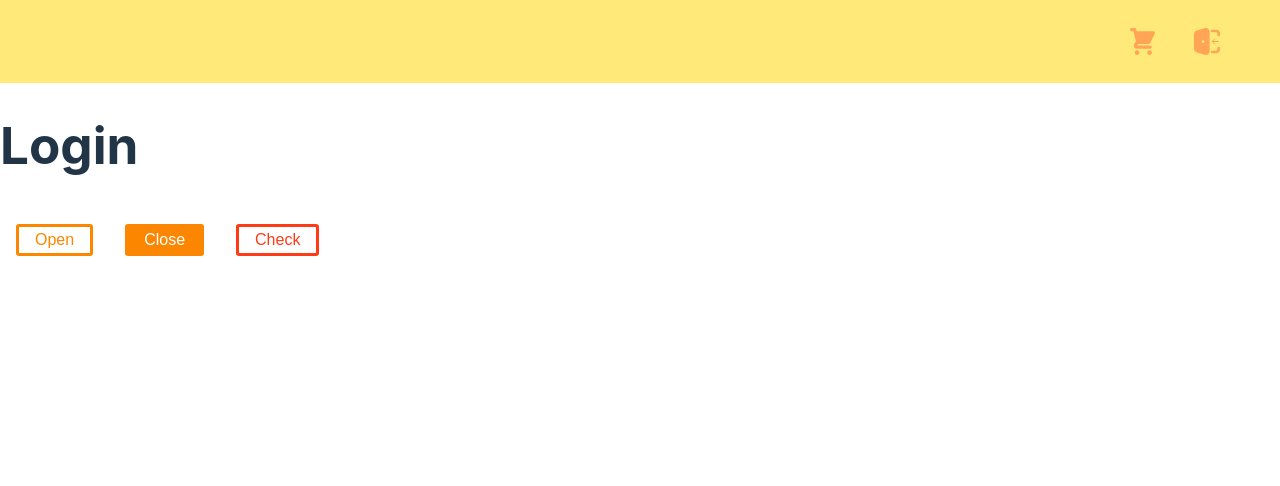
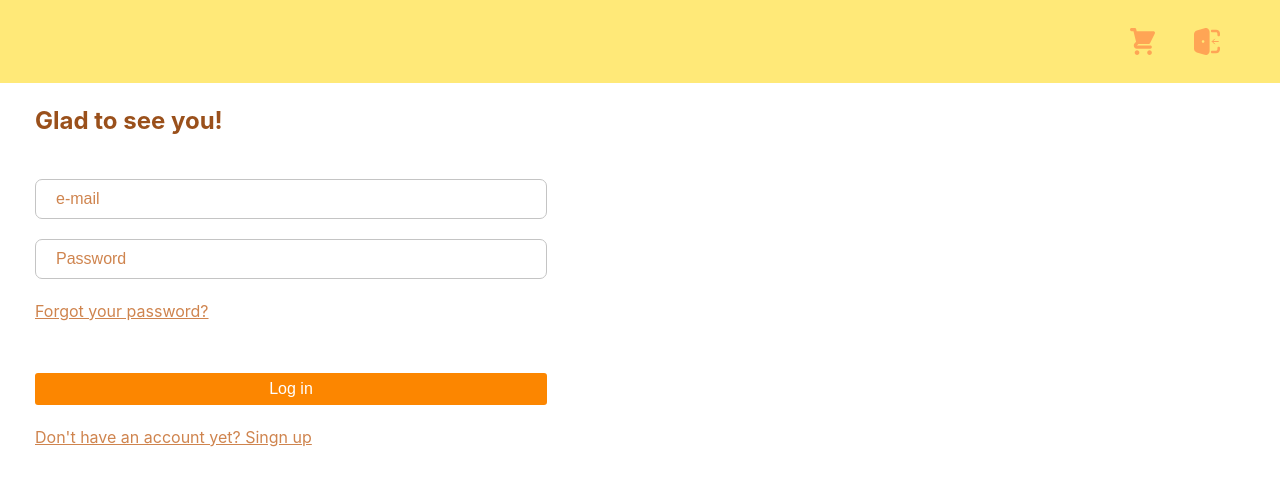
Before and after one commit to mamont79/eCommerce-Application, a React (Vite) app: page /login in a window 1280 px wide. Shown: the top 486 px of the page. Built offline with nearby package versions, Linux system fonts and the light colour scheme.

Commit message:
feat: add login page

```diff
--- a/src/index.css
+++ b/src/index.css
@@ -15,12 +15,12 @@
 }
 
 a {
-  font-weight: 500;
-  color: #646cff;
-  text-decoration: inherit;
+  color: #cf844e;
+  text-decoration: underline;
+  transition: all 0.5s;
 }
 a:hover {
-  color: #535bf2;
+  color: #a3673c;
 }
 
 body {
@@ -34,13 +34,18 @@ h1 {
   line-height: 1.1;
 }
 
+h1,
+h2,
+h3 {
+  color: #9a501b;
+}
 @media (prefers-color-scheme: light) {
   :root {
     color: #213547;
     background-color: #ffffff;
   }
   a:hover {
-    color: #747bff;
+    color: #a3673c;
   }
   button {
     background-color: #f9f9f9;
--- a/src/pages/login/index.tsx
+++ b/src/pages/login/index.tsx
@@ -1,13 +1,29 @@
-import { StyledBtn, StyledCheckBtn } from '../../components/styledBtn';
-import WelcomeWrapper from './style';
+import { StyledBtn } from '../../components/styledBtn';
+import StyledInput from '../../components/styledInput';
+import StyledLoginForm from './style';
 
 export default function Login() {
   return (
-    <WelcomeWrapper>
-      <h1>Login</h1>
-      <StyledBtn>Open</StyledBtn>
-      <StyledBtn $primary>Close</StyledBtn>
-      <StyledCheckBtn>Check</StyledCheckBtn>
-    </WelcomeWrapper>
+    <StyledLoginForm action="submit">
+      <h2>Glad to see you!</h2>
+      <StyledInput
+        $margin="20px 0 0 0"
+        type="email"
+        placeholder="e-mail"
+        name="email"
+        id="login-email"
+        className="form-input"
+      />
+      <StyledInput
+        $margin="20px 0 0 0"
+        type="password"
+        placeholder="Password"
+        name="password"
+        id="login-password"
+      />
+      <a href="1">Forgot your password?</a>
+      <StyledBtn $primary>Log in</StyledBtn>
+      <a href="1">Don&apos;t have an account yet? Singn up</a>
+    </StyledLoginForm>
   );
 }
--- a/src/pages/login/style.ts
+++ b/src/pages/login/style.ts
@@ -1,8 +1,19 @@
 import styled from 'styled-components';
 
-const StyledWelcomeWrapper = styled.div`
-  display: block;
-  margin: 0 auto;
+const StyledLoginForm = styled.form`
+  display: flex;
+  flex-direction: column;
+  margin: 0 35px;
+  width: 40%;
+  position: relative;
+
+  a {
+    margin: 20px 0 0 0;
+  }
+
+  button {
+    margin: 50px 0 0 0;
+  }
 `;
 
-export default StyledWelcomeWrapper;
+export default StyledLoginForm;
```
Also changed, not shown: src/components/styledHeader/index.tsx (added, +93 -0 lines).
